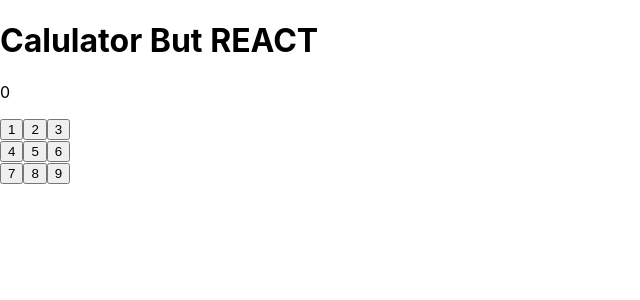
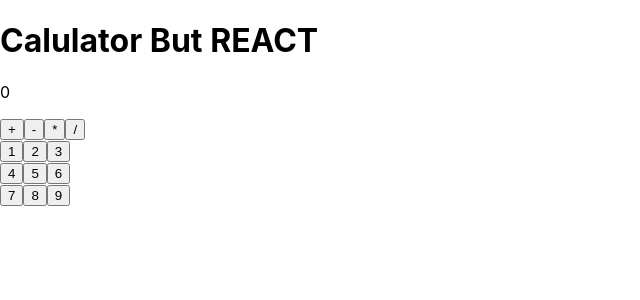
Before and after one commit to ArmadaDev25/Calc_React, a React (Create React App) app in the folder Calc_App/calcapp/: page / in a window 1280 px wide. Shown: the top 300 px of the page, without its empty margins (0-640 px from the left). Built offline with nearby package versions, Linux system fonts and the light colour scheme.

Commit message:
Update App.js

```diff
--- a/Calc_App/calcapp/src/App.js
+++ b/Calc_App/calcapp/src/App.js
@@ -23,6 +23,15 @@
     <div>
     <h1>Calulator But REACT</h1>
     <p>{numDisplay}</p>
+
+    <div>
+      <button>+</button>
+      <button>-</button>
+      <button>*</button>
+      <button>/</button>
+    </div>
+
+
 
     {/* Div For Buttons 1 - 3 */}
     <div>
```
